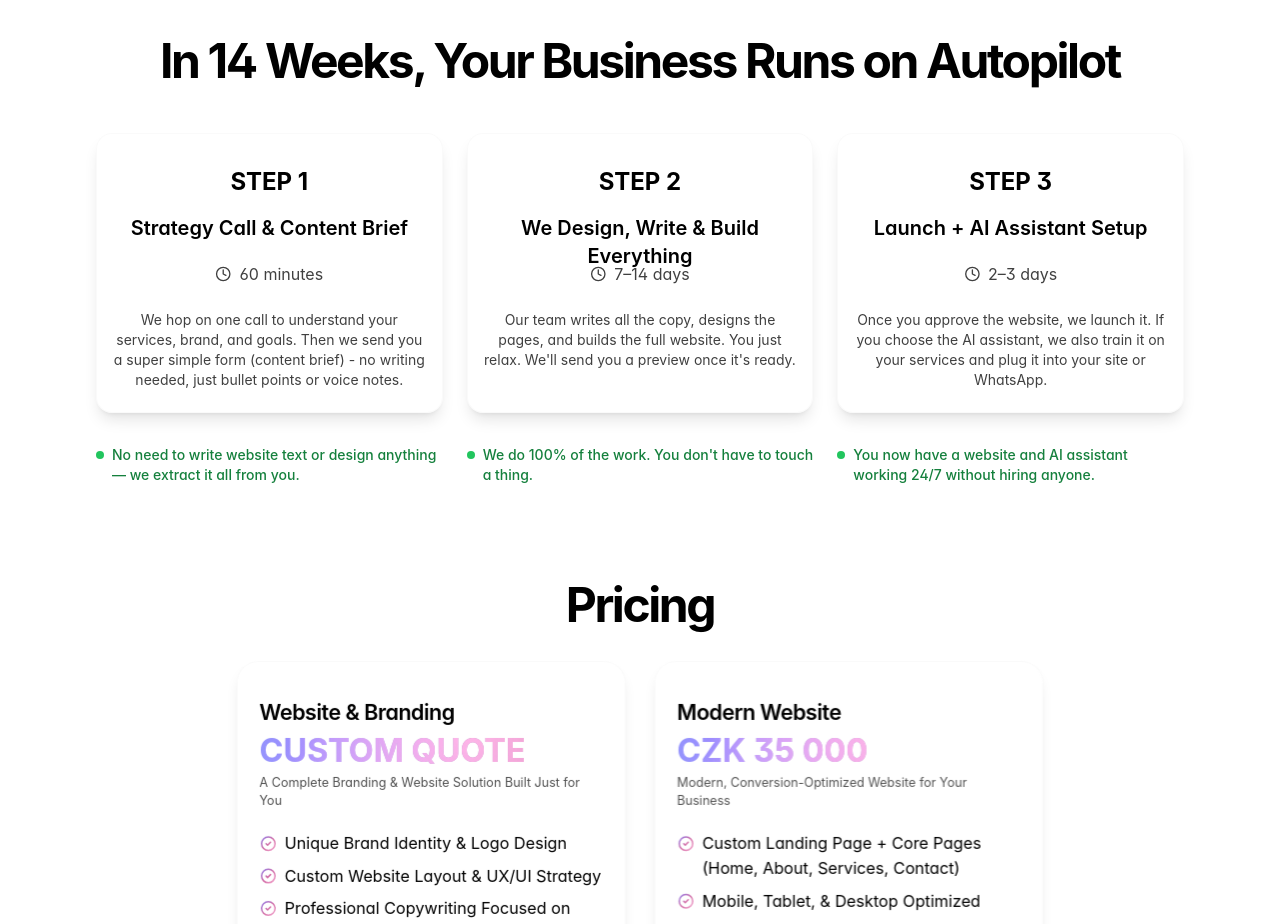
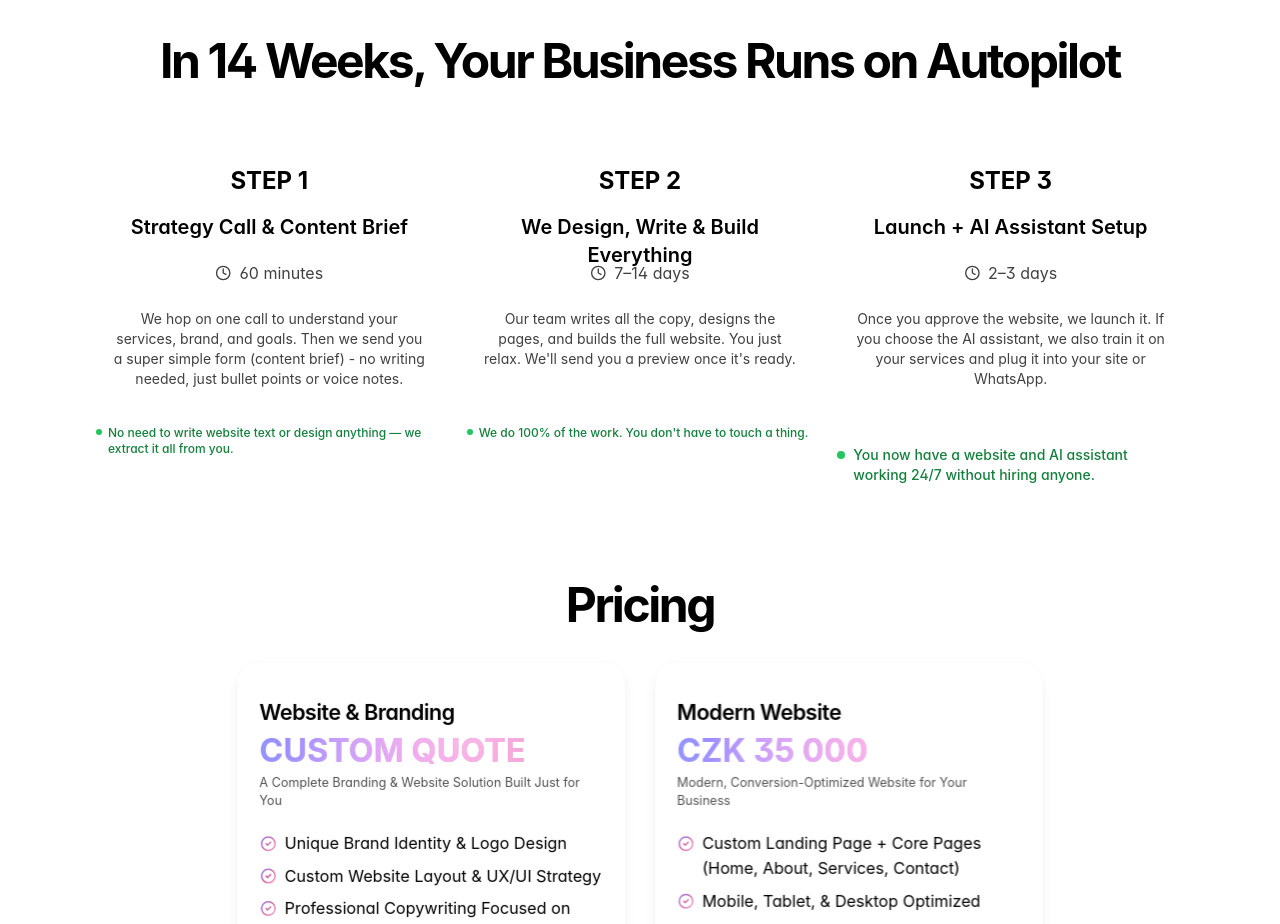
Before and after one commit to maybellineswag/ACCENT, a Next.js app: page / in a window 1280 px wide. Shown: the part 1640-2564 px from the top of the page. Built offline with nearby package versions, Linux system fonts and the light colour scheme.

Commit message:
Quick update

```diff
--- a/app/page.tsx
+++ b/app/page.tsx
@@ -434,7 +434,7 @@ export default function HomePage() {
 
             {/* CTA Section */}
             <motion.div
-              className="text-center"
+              className="text-left sm:text-center"
               initial={{ opacity: 0, y: 20, filter: "blur(10px)" }}
               whileInView={{ opacity: 1, y: 0, filter: "blur(0px)" }}
               viewport={{ once: true }}
@@ -455,9 +455,9 @@ export default function HomePage() {
 
         {/* How It Works - Founder Focused */}
         <section id="how-it-works" className="pt-8 pb-16 relative z-10" ref={howItWorksRef}>
-          <div className="max-w-6xl mx-auto px-4 sm:px-6 lg:px-8">
+          <div className="w-full pl-6 pr-4 sm:max-w-6xl sm:mx-auto sm:px-6 lg:px-8">
             <motion.div
-              className="text-center mb-12"
+              className="text-left sm:text-center mb-12"
               initial={{ opacity: 0, y: 20, filter: "blur(10px)" }}
               whileInView={{ opacity: 1, y: 0, filter: "blur(0px)" }}
               viewport={{ once: true }}
@@ -469,7 +469,7 @@ export default function HomePage() {
             </motion.div>
 
             <motion.div
-              className="grid md:grid-cols-3 gap-6"
+              className="grid md:grid-cols-3 gap-12 sm:gap-6"
               initial="hidden"
               whileInView="visible"
               viewport={{ once: true }}
@@ -485,38 +485,75 @@ export default function HomePage() {
               }}
             >
               <motion.div
-                className="flex flex-col gap-4"
+                className="flex flex-col gap-2"
                 variants={{
                   hidden: { opacity: 0, y: 20, filter: "blur(10px)" },
                   visible: { opacity: 1, y: 0, filter: "blur(0px)" }
                 }}
                 transition={{ duration: 0.6, ease: "easeOut" }}
               >
-                <Card className="glow-on-hover border-0 bg-white/25 backdrop-blur-sm border border-neutral-200/20 shadow-lg hover:shadow-xl transition-all duration-500 rounded-2xl h-[280px]">
-                  <CardContent className="p-6 text-center relative h-full">
-                    <div className="absolute top-8 left-1/2 transform -translate-x-1/2">
+                <div className="sm:glow-on-hover sm:border-0 sm:bg-white/25 sm:backdrop-blur-sm sm:border sm:border-neutral-200/20 sm:shadow-lg sm:hover:shadow-xl sm:transition-all sm:duration-500 sm:rounded-2xl sm:h-[280px]">
+                  <div className="p-0 sm:p-6 text-left sm:text-center relative h-full">
+                    <div className="top-0 sm:absolute sm:top-8 sm:left-1/2 sm:transform sm:-translate-x-1/2 mb-2">
                       <span className="text-2xl font-bold text-black">{translations.howItWorks.step1.title}</span>
                 </div>
-                    <div className="absolute top-20 left-1/2 transform -translate-x-1/2 w-full px-4">
+                    <div className="sm:absolute sm:top-20 sm:left-1/2 sm:transform sm:-translate-x-1/2 w-full sm:px-4 mb-2">
                       <h4 className="text-xl font-semibold text-black">{translations.howItWorks.step1.subtitle}</h4>
               </div>
-                    <div className="absolute top-32 left-1/2 transform -translate-x-1/2">
+                    <div className="sm:absolute sm:top-32 sm:left-1/2 sm:transform sm:-translate-x-1/2 mb-2">
                       <div className="flex items-center gap-2">
                         <Clock className="w-4 h-4 text-neutral-700" />
                         <span className="text-neutral-700">{translations.howItWorks.step1.duration}</span>
                 </div>
               </div>
-                    <div className="absolute top-44 left-1/2 transform -translate-x-1/2 w-full px-4">
+                    <div className="sm:absolute sm:top-44 sm:left-1/2 sm:transform sm:-translate-x-1/2 w-full sm:px-4">
                       <p className="text-neutral-700 text-sm">
                         {translations.howItWorks.step1.description}
                       </p>
                 </div>
-                  </CardContent>
-                </Card>
-                <div className="mt-4">
-                  <div className="flex items-start gap-2 w-fit">
-                    <div className="w-2 h-2 bg-green-500 rounded-full mt-1.5 flex-shrink-0"></div>
-                    <span className="text-green-700 text-sm font-medium">{translations.howItWorks.step1.note}</span>
+                  </div>
+                </div>
+                <div className="mt-1">
+                  <div className="flex items-start gap-1.5 w-fit">
+                    <div className="w-1.5 h-1.5 bg-green-500 rounded-full mt-1 flex-shrink-0"></div>
+                    <span className="text-green-700 text-xs font-medium">{translations.howItWorks.step1.note}</span>
+                  </div>
+                </div>
+              </motion.div>
+
+              <motion.div
+                className="flex flex-col gap-2"
+                variants={{
+                  hidden: { opacity: 0, y: 20, filter: "blur(10px)" },
+                  visible: { opacity: 1, y: 0, filter: "blur(0px)" }
+                }}
+                transition={{ duration: 0.6, ease: "easeOut" }}
+              >
+                <div className="sm:glow-on-hover sm:border-0 sm:bg-white/25 sm:backdrop-blur-sm sm:border sm:border-neutral-200/20 sm:shadow-lg sm:hover:shadow-xl sm:transition-all sm:duration-500 sm:rounded-2xl sm:h-[280px]">
+                  <div className="p-0 sm:p-6 text-left sm:text-center relative h-full">
+                    <div className="top-0 sm:absolute sm:top-8 sm:left-1/2 sm:transform sm:-translate-x-1/2 mb-2">
+                      <span className="text-2xl font-bold text-black">{translations.howItWorks.step2.title}</span>
+              </div>
+                    <div className="sm:absolute sm:top-20 sm:left-1/2 sm:transform sm:-translate-x-1/2 w-full sm:px-4 mb-2">
+                      <h4 className="text-xl font-semibold text-black">{translations.howItWorks.step2.subtitle}</h4>
+            </div>
+                    <div className="sm:absolute sm:top-32 sm:left-1/2 sm:transform sm:-translate-x-1/2 mb-2">
+                      <div className="flex items-center gap-2">
+                        <Clock className="w-4 h-4 text-neutral-700" />
+                        <span className="text-neutral-700">{translations.howItWorks.step2.duration}</span>
+          </div>
+            </div>
+                    <div className="sm:absolute sm:top-44 sm:left-1/2 sm:transform sm:-translate-x-1/2 w-full sm:px-4">
+                      <p className="text-neutral-700 text-sm">
+                        {translations.howItWorks.step2.description}
+                </p>
+              </div>
+                  </div>
+                </div>
+                <div className="mt-1">
+                  <div className="flex items-start gap-1.5 w-fit">
+                    <div className="w-1.5 h-1.5 bg-green-500 rounded-full mt-1 flex-shrink-0"></div>
+                    <span className="text-green-700 text-xs font-medium">{translations.howItWorks.step2.note}</span>
                   </div>
                 </div>
               </motion.div>
@@ -529,64 +566,27 @@ export default function HomePage() {
                 }}
                 transition={{ duration: 0.6, ease: "easeOut" }}
               >
-                <Card className="glow-on-hover border-0 bg-white/25 backdrop-blur-sm border border-neutral-200/20 shadow-lg hover:shadow-xl transition-all duration-500 rounded-2xl h-[280px]">
-                  <CardContent className="p-6 text-center relative h-full">
-                    <div className="absolute top-8 left-1/2 transform -translate-x-1/2">
-                      <span className="text-2xl font-bold text-black">{translations.howItWorks.step2.title}</span>
-              </div>
-                    <div className="absolute top-20 left-1/2 transform -translate-x-1/2 w-full px-4">
-                      <h4 className="text-xl font-semibold text-black">{translations.howItWorks.step2.subtitle}</h4>
-            </div>
-                    <div className="absolute top-32 left-1/2 transform -translate-x-1/2">
-                      <div className="flex items-center gap-2">
-                        <Clock className="w-4 h-4 text-neutral-700" />
-                        <span className="text-neutral-700">{translations.howItWorks.step2.duration}</span>
-          </div>
-            </div>
-                    <div className="absolute top-44 left-1/2 transform -translate-x-1/2 w-full px-4">
-                      <p className="text-neutral-700 text-sm">
-                        {translations.howItWorks.step2.description}
-                </p>
-              </div>
-                  </CardContent>
-                </Card>
-                <div className="mt-4">
-                  <div className="flex items-start gap-2 w-fit">
-                    <div className="w-2 h-2 bg-green-500 rounded-full mt-1.5 flex-shrink-0"></div>
-                    <span className="text-green-700 text-sm font-medium">{translations.howItWorks.step2.note}</span>
-                  </div>
-                </div>
-              </motion.div>
-
-              <motion.div
-                className="flex flex-col gap-4"
-                variants={{
-                  hidden: { opacity: 0, y: 20, filter: "blur(10px)" },
-                  visible: { opacity: 1, y: 0, filter: "blur(0px)" }
-                }}
-                transition={{ duration: 0.6, ease: "easeOut" }}
-              >
-                <Card className="glow-on-hover border-0 bg-white/25 backdrop-blur-sm border border-neutral-200/20 shadow-lg hover:shadow-xl transition-all duration-500 rounded-2xl h-[280px]">
-                  <CardContent className="p-6 text-center relative h-full">
-                    <div className="absolute top-8 left-1/2 transform -translate-x-1/2">
+                <div className="sm:glow-on-hover sm:border-0 sm:bg-white/25 sm:backdrop-blur-sm sm:border sm:border-neutral-200/20 sm:shadow-lg sm:hover:shadow-xl sm:transition-all sm:duration-500 sm:rounded-2xl sm:h-[280px]">
+                  <div className="p-0 sm:p-6 text-left sm:text-center relative h-full">
+                    <div className="top-0 sm:absolute sm:top-8 sm:left-1/2 sm:transform sm:-translate-x-1/2 mb-4">
                       <span className="text-2xl font-bold text-black">{translations.howItWorks.step3.title}</span>
                     </div>
-                    <div className="absolute top-20 left-1/2 transform -translate-x-1/2 w-full px-4">
+                    <div className="sm:absolute sm:top-20 sm:left-1/2 sm:transform sm:-translate-x-1/2 w-full sm:px-4 mb-4">
                       <h4 className="text-xl font-semibold text-black">{translations.howItWorks.step3.subtitle}</h4>
                     </div>
-                    <div className="absolute top-32 left-1/2 transform -translate-x-1/2">
+                    <div className="sm:absolute sm:top-32 sm:left-1/2 sm:transform sm:-translate-x-1/2 mb-4">
                       <div className="flex items-center gap-2">
                         <Clock className="w-4 h-4 text-neutral-700" />
                         <span className="text-neutral-700">{translations.howItWorks.step3.duration}</span>
                       </div>
                     </div>
-                    <div className="absolute top-44 left-1/2 transform -translate-x-1/2 w-full px-4">
+                    <div className="sm:absolute sm:top-44 sm:left-1/2 sm:transform sm:-translate-x-1/2 w-full sm:px-4">
                       <p className="text-neutral-700 text-sm">
                         {translations.howItWorks.step3.description}
                       </p>
                     </div>
-                  </CardContent>
-                </Card>
+                  </div>
+                </div>
                 <div className="mt-4">
                   <div className="flex items-start gap-2 w-fit">
                     <div className="w-2 h-2 bg-green-500 rounded-full mt-1.5 flex-shrink-0"></div>
```
